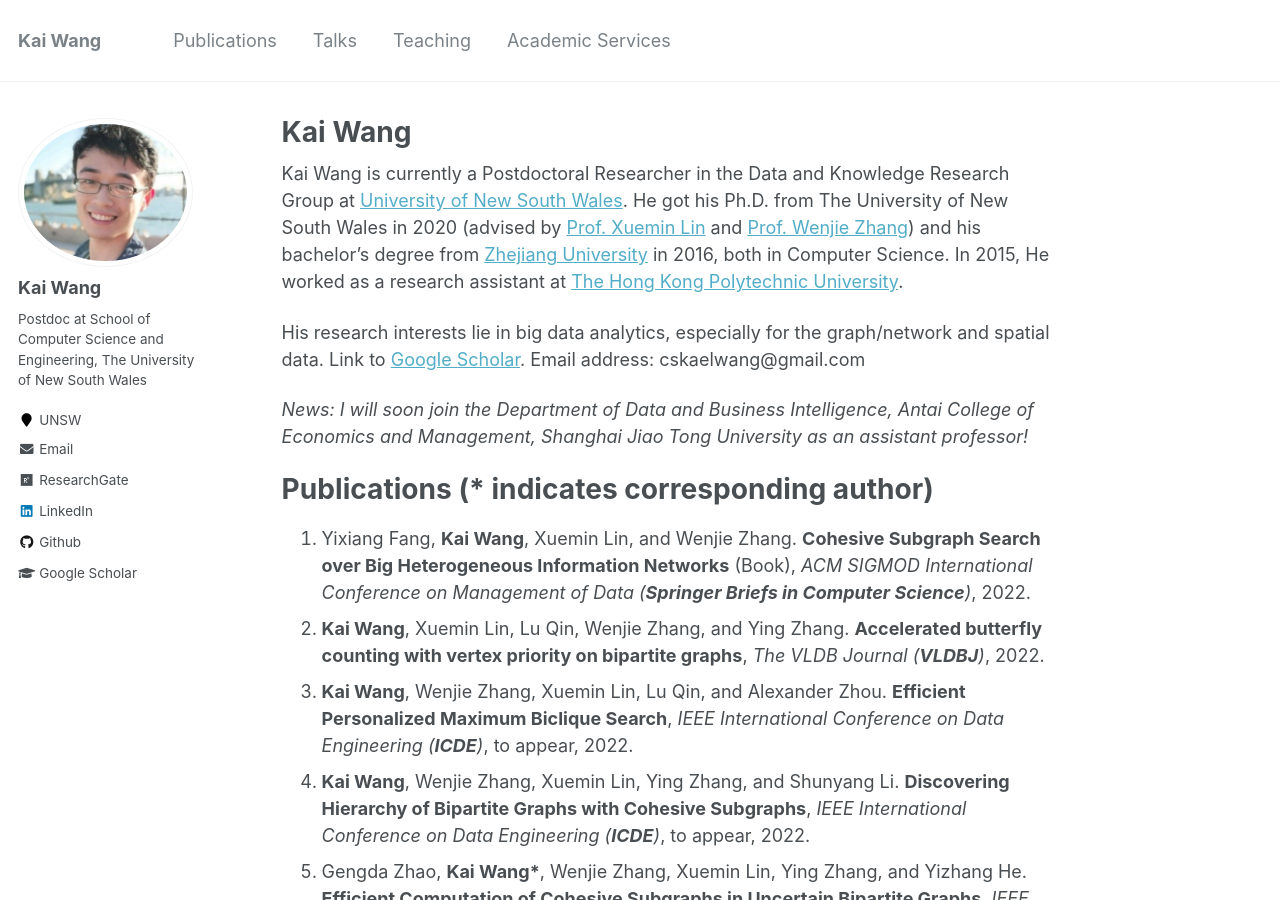
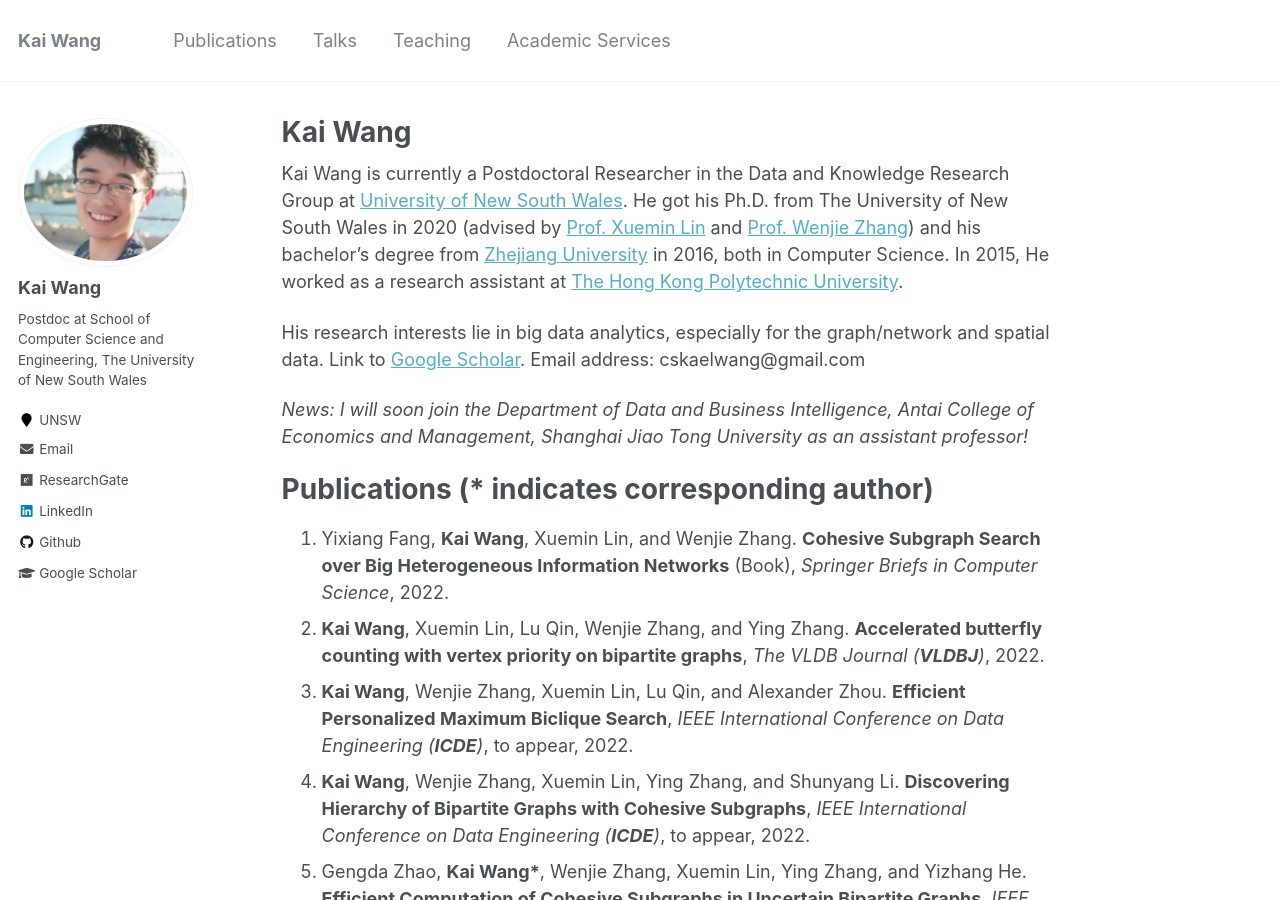
Before and after one commit to cs-kaiwang/cs-kaiwang.github.io, a Jekyll site: the page built from _pages/about.md, in a window 1280 px wide and 900 px high. Built offline with Jekyll 4.4.1, drawn with Linux system fonts in a browser that asks for light colours.

Commit message:
Update about.md

```diff
--- a/_pages/about.md
+++ b/_pages/about.md
@@ -16,7 +16,7 @@ His research interests lie in big data analytics, especially for the graph/netwo
 
 Publications (* indicates corresponding author)
 ======
-1. Yixiang Fang, **Kai Wang**, Xuemin Lin, and Wenjie Zhang. **Cohesive Subgraph Search over Big Heterogeneous Information Networks** (Book), *ACM SIGMOD International Conference on Management of Data (**Springer Briefs in Computer Science**)*, 2022.
+1. Yixiang Fang, **Kai Wang**, Xuemin Lin, and Wenjie Zhang. **Cohesive Subgraph Search over Big Heterogeneous Information Networks** (Book), *Springer Briefs in Computer Science*, 2022.
 2. **Kai Wang**, Xuemin Lin, Lu Qin, Wenjie Zhang, and Ying Zhang. **Accelerated butterfly counting with vertex priority on bipartite graphs**, *The VLDB Journal (**VLDBJ**)*, 2022.
 3. **Kai Wang**, Wenjie Zhang, Xuemin Lin, Lu Qin, and Alexander Zhou. **Efficient Personalized Maximum Biclique Search**, *IEEE International Conference on Data Engineering (**ICDE**)*, to appear, 2022.
 4. **Kai Wang**, Wenjie Zhang, Xuemin Lin, Ying Zhang, and Shunyang Li. **Discovering Hierarchy of Bipartite Graphs with Cohesive Subgraphs**, *IEEE International Conference on Data Engineering (**ICDE**)*, to appear, 2022.
```
